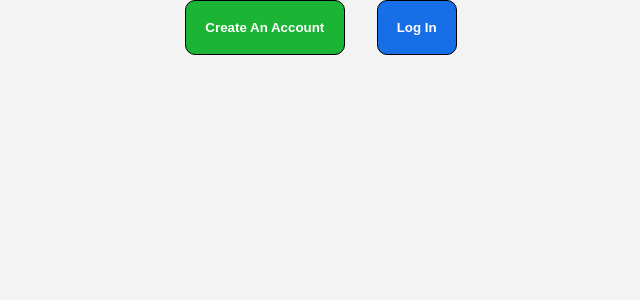
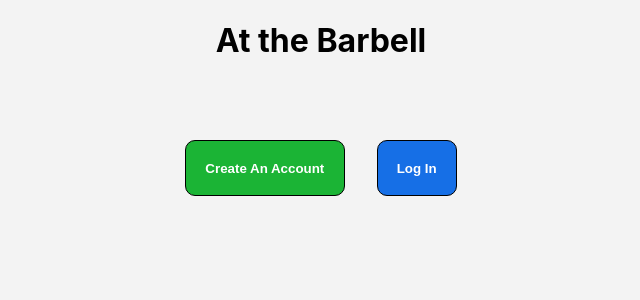
Before and after one commit to WesloTheWeb/gym-social-app, a Next.js app: page / in a window 1280 px wide. Shown: the top 300 px of the page, without its empty margins (319-959 px from the left). Built offline with nearby package versions, Linux system fonts and the light colour scheme.

Commit message:
landing page could be better but barebones for right now.

```diff
--- a/pages/index.js
+++ b/pages/index.js
@@ -7,9 +7,7 @@ import styles from '../styles/Home.module.scss';
 export default function Home() {
   return (
     <>
-      <Head>
-        <h1>At the Barbell</h1>
-      </Head>
+      <h1>At the Barbell</h1>
       <main>
         <div className='homepage-cta-container'>
           <HomePageButton title="Create an Account" />
--- a/styles/globals.scss
+++ b/styles/globals.scss
@@ -32,5 +32,6 @@ a {
 
 
 .homepage-cta-container {
+  margin-top: 5rem;
   text-align: center;
 }
```
Also changed, not shown: pages/uwu.js (added, +10 -0 lines).
